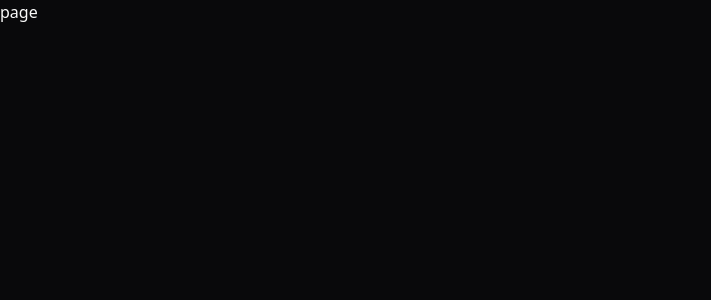
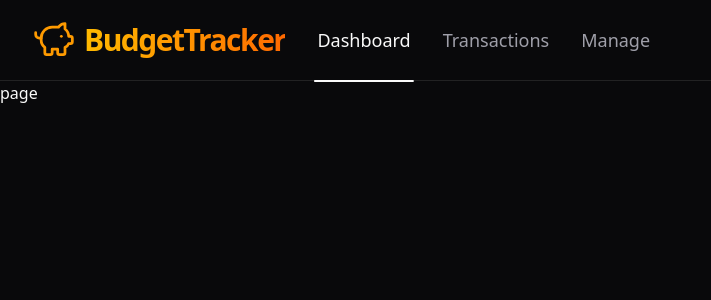
Before and after one commit to pinsoegustave/budget-tracker, a Next.js app: page / in a window 1280 px wide. Shown: the top 300 px of the page, without its empty margins (0-711 px from the left). Built offline with nearby package versions, Linux system fonts and the light colour scheme.

Commit message:
Created navbar and added links

```diff
--- a/app/(dashboard)/layout.tsx
+++ b/app/(dashboard)/layout.tsx
@@ -1,8 +1,10 @@
+import Navbar from '@/components/Navbar'
 import React, { ReactNode } from 'react'
 
 function layout({ children }: { children: ReactNode}) {
   return (
     <div className='relative flex h-screen w-full flex-col '>
+        <Navbar />
         <div className='w-full'>
             { children }
         </div>
--- /dev/null
+++ b/components/Navbar.tsx
@@ -0,0 +1,68 @@
+"use client"
+
+import React from 'react'
+import Logo from './Logo'
+import { usePathname } from 'next/navigation'
+import Link from 'next/link'
+import { cn } from '@/lib/utils'
+import { buttonVariants } from './ui/button'
+
+function Navbar() {
+  return (
+    <>
+        <DesktopNavbar />
+    </>
+  )
+}
+
+const items = [
+    { label: "Dashboard", link: "/"},
+    { label: "Transactions", link: "/transactions"},
+    { label: "Manage", link: "/manage"},
+]
+
+function DesktopNavbar() {
+    return (
+        <div className='hidden border-separate border-b bg-background md:block'>
+            <nav className='container flex items-center justify-between px-8'>
+                <div className='flex h-[80px] min-h-[60px] items-center gap-x-4'>
+                    <Logo />
+                    <div className='flex h-full'>
+                        { items.map((item) => (
+                            <NavbarItem
+                                key={item.label}
+                                link={item.link}
+                                label={item.label}
+                            />
+                        ) )}
+                    </div>
+                </div>
+            </nav>
+        </div>
+    )
+}
+
+function NavbarItem({ link, label }: {link: string, label: string}) {
+    const pathname = usePathname();
+    const isActive = pathname === link;
+
+    return (
+        <div className='relative flex items-center'>
+            <Link
+                href={link}
+                className={cn(
+                    buttonVariants({ variant: "ghost" }),
+                    "w-full justify-start text-lg text-muted-foreground hover:text-foreground",
+                    isActive && "text-foreground"
+                )}
+                >
+                    {label}
+                </Link>
+                { isActive && (
+                    <div className='absolute -bottom-[2px] left-1/2 hidden h-[2px] w-[80%] -translate-x-1/2 rounded-xl bg-foreground md:block' />
+                )}
+        </div>
+    )
+}
+
+export default Navbar
```
